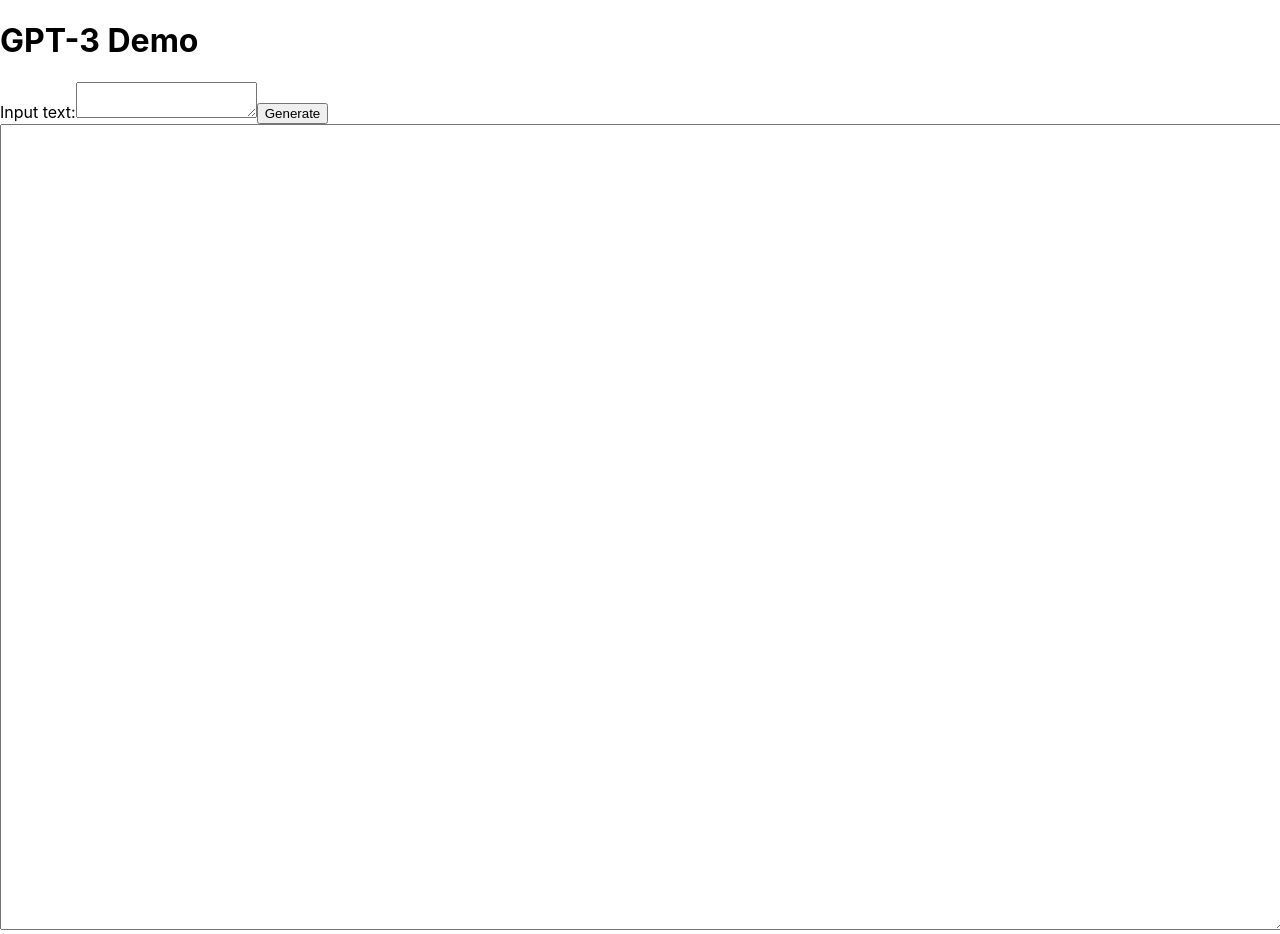
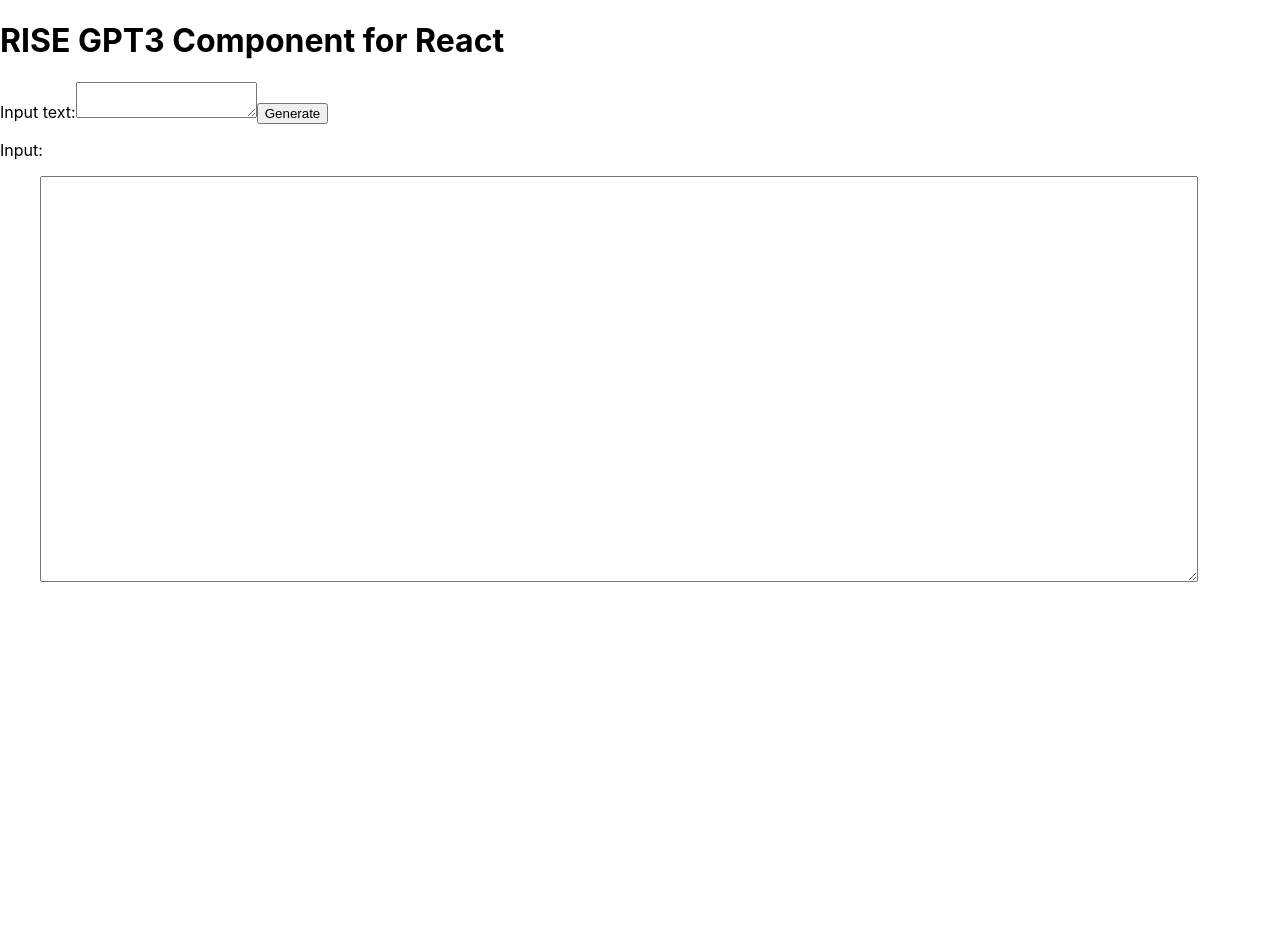
Before and after one commit to Nilbrink/chat-gpt, a React (Create React App) app: page / in a window 1280 px wide. After the commit the page ends 800 px from the top, so only its background shows below. Built offline with nearby package versions, Linux system fonts and the light colour scheme.

Commit message:
Updated interaction

```diff
--- a/src/App.css
+++ b/src/App.css
@@ -11,6 +11,8 @@
 }
 
 .Answer {
-  width: 100vw;
-  height:100vh;
+  margin-left:3em;
+  margin-right:3em;
+  width: 90vw;
+  height:50vh;
 }
--- a/src/App.js
+++ b/src/App.js
@@ -7,12 +7,10 @@
 const App = () => {
   const apiKey = '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';
 
-
-
   return (
     <div>
-      <h1>GPT-3 Demo</h1>
-      <GPT3Component apiKey={apiKey} />
+      <h1>RISE GPT3 Component for React</h1>
+      <GPT3Component readOnly apiKey={apiKey} />
     </div>
   );
 };
--- a/src/GPT3Component.js
+++ b/src/GPT3Component.js
@@ -4,11 +4,13 @@
 
 const GPT3Component = ({ apiKey }) => {
   const [inputText, setInputText] = useState('');
+  const [savedInputText, setSavedInputText] = useState('');
   const [outputText, setOutputText] = useState('');
+  const [isLoading, setIsLoading] = useState(false);
 
-  const myKey = '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';
+
   const configuration = new Configuration ({
-    apiKey: myKey,
+    apiKey: apiKey,
   });
   const openai = new OpenAIApi(configuration);
 
@@ -16,28 +18,35 @@
 
   const handleSubmit = async (event) => {
     event.preventDefault();
+    setIsLoading(true);
 
     const requestOptions = {
       method: 'POST',
       headers: {
         'Content-Type': 'application/json',
-        'Authorization': 'Bearer ' + String(myKey)
+        'Authorization': 'Bearer ' + String(apiKey)
       },
       body: JSON.stringify({
-        'prompt': 'Brainstorm some ideas combining VR and fitness:',
-        'temperature': 0.1,
-        'max_tokens': 50,
+        'model' : 'text-davinci-003',
+        'prompt': inputText,
+        'temperature': 0.8,
+        'max_tokens': 500,
         'top_p': 1,
-        'frequency_penalty': 0,
+        'frequency_penalty': 1,
         'presence_penalty': 0.5,
         'stop': ["\"\"\""],
       })
     };
-    fetch('https://api.openai.com/v1/engines/code-davinci-001/completions', requestOptions)
+    fetch('https://api.openai.com/v1/completions', requestOptions)
         .then(response => response.json())
         .then(data => {
+          console.log(data)
           setOutputText (data.choices[0].text)
-          console.log(outputText)
+          setSavedInputText(inputText);
+          setInputText('');
+          setIsLoading(false);
+
+
       }).catch(err => {
         console.log("Ran out of tokens for today! Try tomorrow!");
       });
@@ -54,7 +63,16 @@
         <button type="submit">Generate</button>
       </form>
       <div>
-      <textarea className='Answer' value={outputText} ></textarea>
+      {
+        isLoading &&
+      <p>Funderar på vad jag ska svara...</p>
+      }
+      {!isLoading &&
+      <div>
+        <p> Input: {savedInputText}</p>
+        <textarea className='Answer' value={outputText} ></textarea>
+      </div>
+      }
 
       </div>
 
```
